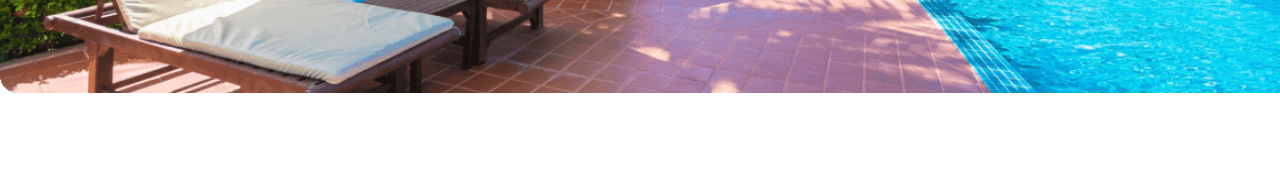
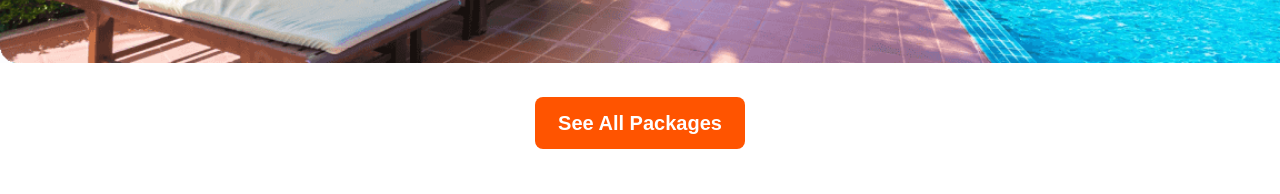
Before and after one commit to shafichy/Assaignment-2, a plain HTML site: page index.html in a window 1280 px wide. Shown: the part 5877-6071 px from the top of the page. Drawn offline with Linux system fonts and the light colour scheme; grey boxes are pictures that could not be loaded.

Commit message:
final update

```diff
--- a/index.html
+++ b/index.html
@@ -201,6 +201,7 @@
             <button class="btn1 book">Book Now</button>
         </div>
     </div>
+    <button class="package">See All Packages</button>
 </section>
 
 
--- a/styles/style.css
+++ b/styles/style.css
@@ -152,7 +152,7 @@ font-weight: 700;
 /* Main Section */
 main{
 max-width: 1440px;
-margin: 100px auto 0 auto;
+margin: 70px auto 0 auto;
 }
 /* popular Section */
 .popular{
@@ -488,6 +488,19 @@ margin-left: 30px;
     display: flex;
     align-items: center;
     gap:5px;
+}
+.package{
+    width: 210px;
+height: 52px;
+border-radius: 8px;
+background: #FF5400;
+color: #FFF;
+text-align: center;
+font-size: 20px;
+font-weight: 800;
+border:none;
+padding:5px 10px;
+margin-top: 30px;
 }
 /* Perfect Section */
 .perfect{
@@ -1019,7 +1032,9 @@ padding-right: 10px;
     top:60px;
     padding-right: 10px;
 }
-
+.package{
+    display: none;
+}
 
 /* Perfect Section */
 .perfect{
```
